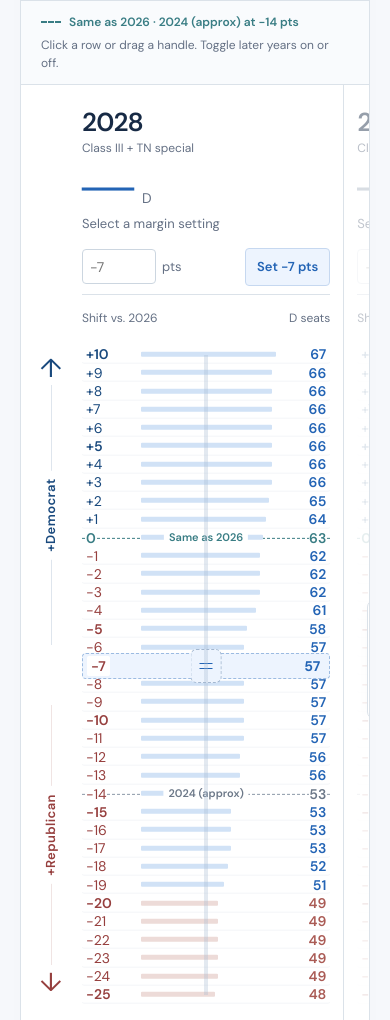
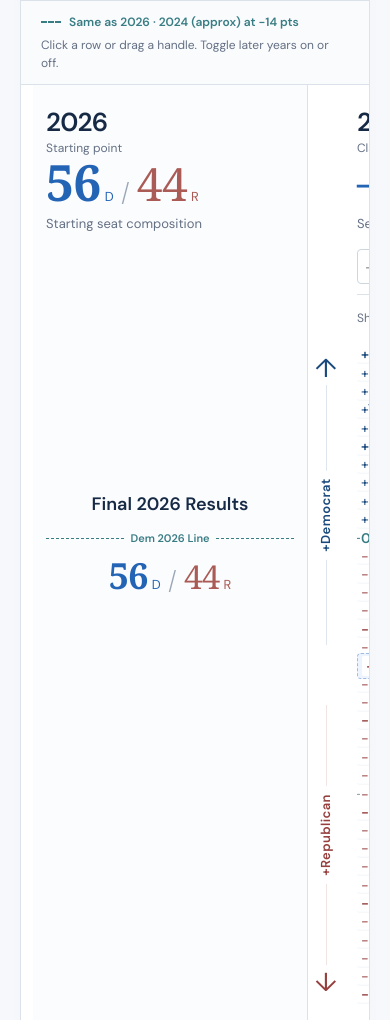
Before and after one commit to etotheipi/midterms_2026_dem_durability_viz, a website with bundled scripts: page docs/index.html in a window 390 px wide. Shown: the part 1148-2168 px from the top of the page. Built offline with nearby package versions, Linux system fonts and the light colour scheme; a web font is replaced by a local one.

Commit message:
Add 2026 reference column and balance party seat totals

```diff
--- a/docs/app.js
+++ b/docs/app.js
@@ -1,4 +1,4 @@
-import {YEARS, SCALES, DEFAULT_ENABLED_YEARS, APPROX_2024_SHIFT, election, scenario, majorityLabel} from './model.js';
+import {YEARS, SCALES, DEFAULT_ENABLED_YEARS, APPROX_2024_SHIFT, countSeats, election, scenario, majorityLabel} from './model.js';
 
 const $ = id => document.getElementById(id);
 let data;
@@ -70,6 +70,16 @@ function readURL() {
   $('tennessee-special').checked = tennesseeSpecial;
 }
 
+function renderPartyTotals(result, extraClass = '') {
+  const emphasis = party => !result ? '' : result[party] > 50 ? 'is-majority' : result[party] < 50 ? 'is-minority' : '';
+  return `<div class="panel-total ${extraClass}" role="group" aria-label="${result ? `${result.D} Democratic caucus seats, ${result.R} Republican seats${result.T ? `, ${result.T} tied` : ''}` : 'Seat totals not selected'}">
+    <span class="party-total party-total-d ${emphasis('D')}"><span class="d-total">${result ? result.D : '—'}</span><small>D</small></span>
+    <span class="total-separator" aria-hidden="true">/</span>
+    <span class="party-total party-total-r ${emphasis('R')}"><span class="r-total">${result ? result.R : '—'}</span><small>R</small></span>
+    ${result?.T ? `<small class="tied-total">+ ${result.T} tied</small>` : ''}
+  </div>`;
+}
+
 function renderPanel(panel, index) {
   const scale = SCALES[mode];
   const result = panel.result;
@@ -100,13 +110,32 @@ function renderPanel(panel, index) {
   return `<article class="election-panel ${panel.active ? '' : 'locked'} ${panel.enabled ? '' : 'omitted'}" aria-labelledby="year-${panel.year}">
     <div class="panel-top">
     <div class="panel-year"><div class="panel-year-title"><h3 id="year-${panel.year}">${panel.year}</h3><span class="class-label">Class ${{2028:'III',2030:'I',2032:'II'}[panel.year]}${panel.year === 2028 && tennesseeSpecial ? ' + TN special' : ''}</span></div>${index > 0 ? `<button type="button" class="year-toggle" role="switch" aria-checked="${panel.enabled}" aria-label="Include ${panel.year} election" data-year-toggle="${index}"><span class="switch-track" aria-hidden="true"><i></i></span><span>${panel.enabled ? 'On' : 'Off'}</span></button>` : ''}</div>
-    <div class="panel-total"><span class="d-total">${result ? result.D : '—'}</span><small>D</small><span class="r-total">${result ? result.R+' R' : ''}</span>${result?.T ? `<small>+ ${result.T} tied</small>` : ''}</div>
+    ${renderPartyTotals(result)}
     <div class="panel-status ${result?.D >= 51 ? 'has-majority' : result?.R >= 51 ? 'has-republican' : ''}">${result ? majorityLabel(result) : !panel.enabled ? 'Excluded from this scenario' : panel.active ? 'Select a margin setting' : !previousEnabled ? `Turn on ${YEARS[index-1]} first` : `Set ${YEARS[index-1]} to unlock`}</div>
     <div class="panel-input"><label class="input-wrap"><span class="sr-only">${panel.year} D-minus-R margin setting ${mode === 'additive' ? 'in points relative to 2026' : 'in percent of the state shift'}</span><input type="number" inputmode="numeric" min="${scale.min}" max="${scale.max}" step="1" value="${panel.selected ? setting : ''}" placeholder="${scale.suggested[index]}" data-number="${index}" ${panel.active ? '' : 'disabled'}><span>${mode === 'additive' ? 'pts' : '%'}</span></label>${panel.selected ? `<span class="selected-label">${formatSetting(setting)} selected</span>` : `<button class="choose-button" data-choose="${index}" ${panel.active ? '' : 'disabled'}>Set ${formatSetting(scale.suggested[index])}</button>`}</div>
     <div class="axis-heading"><span>${mode === 'additive' ? 'Shift vs. 2026' : 'Interpolation level'}</span><span>D seats</span></div>
     </div>
     <div class="chart-body"><div class="row-field">${rows.join('')}${panel.active ? `<div class="slider-rail" data-slider="${index}" role="slider" tabindex="0" aria-label="${panel.year} vote-margin setting" aria-orientation="vertical" aria-valuemin="${scale.min}" aria-valuemax="${scale.max}" aria-valuenow="${setting}" aria-valuetext="${panel.selected ? formatSetting(setting) : 'Not selected. Press Enter to use '+formatSetting(setting)}"></div>` : ''}${marker}</div>${panel.active ? '' : `<div class="locked-overlay ${panel.enabled ? '' : 'off-overlay'}">${blockedMessage}</div>`}</div>
     <div class="panel-foot">${foot}</div>
+  </article>`;
+}
+
+function renderBaseline() {
+  const totals = countSeats(data.seats);
+  const baseline = SCALES[mode].baseline;
+  return `<article class="election-panel baseline-panel" aria-labelledby="year-2026">
+    <div class="panel-top">
+      <div class="panel-year"><div class="panel-year-title"><h3 id="year-2026">2026</h3><span class="class-label">Starting point</span></div></div>
+      ${renderPartyTotals(totals)}
+      <div class="panel-status">Starting seat composition</div>
+    </div>
+    <div class="chart-body"><div class="row-field">
+      <div class="baseline-waterline waterline-2026" style="top:${percentY(baseline)}%" data-baseline-value="${baseline}">
+        <div class="baseline-results-heading">Final 2026 Results</div>
+        <span class="waterline-label">Dem 2026 Line</span>
+        ${renderPartyTotals(totals, 'baseline-result-pair')}
+      </div>
+    </div></div>
   </article>`;
 }
 
@@ -176,7 +205,7 @@ function render() {
   $('example').textContent = 'Example: '+examples.map(v => mode === 'additive' ? signed(v) : v+'%').join(' / ');
   document.querySelector('.chart-heading>span:first-child').innerHTML = `<span class="key-line"></span>${mode === 'additive' ? 'Same as 2026 · 2024 (approx) at −14 pts' : 'Same as 2026 at 100% · Same as 2024 at 0%'}`;
   $('waterline-note').hidden = mode !== 'additive';
-  $('timeline').innerHTML = directionColumn()+panels.map(renderPanel).join('');
+  $('timeline').innerHTML = renderBaseline()+directionColumn()+panels.map(renderPanel).join('');
   [...$('audit-year').options].forEach(option => {option.disabled = !panels.find(p => p.year === Number(option.value)).enabled;});
   if ($('audit-year').selectedOptions[0].disabled) $('audit-year').value = '2028';
   renderSummary();
--- a/docs/styles.css
+++ b/docs/styles.css
@@ -12,16 +12,22 @@
 .toast{visibility:hidden}.toast.visible{visibility:visible}
 .toast{display:none}.toast.visible{display:block}
 
-/* Shared header height keeps all three scales and the direction key aligned. */
+/* Shared header height keeps the baseline, scenario scales and direction key aligned. */
 :root{--shift-blue:#19497d;--shift-red:#963f3e;--panel-header-height:224px}
 .intro-copy p strong{font-weight:600;color:var(--ink)}
-.timeline{grid-template-columns:36px repeat(3,minmax(0,1fr));min-width:826px}
+.timeline{grid-template-columns:minmax(0,1fr) 36px repeat(3,minmax(0,1fr));min-width:1100px}
 .panel-top{height:var(--panel-header-height);display:grid;grid-template-rows:48px 57px 26px 54px 39px}
 .panel-top .panel-year{margin:0;align-items:flex-start}
 .panel-year-title{display:flex;flex-direction:column;gap:5px}
 .panel-year-title .class-label{line-height:17px;white-space:nowrap}
 .panel-top .panel-input{margin:0;min-height:0}
 .panel-top .axis-heading{margin:0;padding-top:9px;align-items:center}
+.baseline-panel{background:#fbfcfe}
+.baseline-waterline{position:absolute;left:0;right:0;height:18px;transform:translateY(-50%);font-size:14px;line-height:1;font-variant-numeric:tabular-nums;color:var(--teal)}
+.baseline-waterline:before{content:'';position:absolute;top:50%;left:0;right:0;border-top:1.5px dashed var(--teal)}
+.baseline-waterline .waterline-label{background:#fbfcfe}
+.baseline-results-heading{position:absolute;left:0;right:0;bottom:calc(50% + 20px);text-align:center;font-size:18px;line-height:1.4;font-weight:550;color:var(--ink)}
+.baseline-waterline .baseline-result-pair{position:absolute;top:calc(50% + 20px);left:0;right:0;justify-content:center}
 .year-toggle{display:inline-flex;align-items:center;gap:7px;padding:4px 0 4px 6px;background:transparent;font-size:13px;font-weight:550;color:var(--ink);min-height:34px}
 .switch-track{width:34px;height:20px;border:1px solid #bbc6d3;border-radius:12px;background:#d5dce6;padding:2px;display:block}
 .switch-track i{display:block;width:14px;height:14px;border-radius:50%;background:white;box-shadow:0 1px 3px #172a4520}
@@ -54,8 +60,23 @@
 .summary-seat-number{display:flex;flex-wrap:wrap;gap:6px 16px;align-items:baseline}
 .summary-seat-number>span{white-space:nowrap}
 .summary-seat-number .summary-seat-r{color:var(--red)}
+.panel-total{gap:7px;align-items:baseline;min-width:0}
+.party-total{--seat-size:48px;display:inline-flex;align-items:baseline;gap:4px;white-space:nowrap}
+.party-total.is-majority{--seat-size:50px}
+.party-total.is-minority{--seat-size:46px}
+.party-total-d{color:var(--blue)}
+.party-total-r{color:var(--red)}
+.panel-total .d-total,.panel-total .r-total{font:400 var(--seat-size)/1 var(--serif);letter-spacing:-.6px;color:inherit}
+.panel-total .is-majority .d-total,.panel-total .is-majority .r-total{font-weight:600}
+.panel-total .party-total small{font-size:13px;line-height:1;color:inherit}
+.panel-total .total-separator{font:400 25px/1 var(--serif);color:#9aa7b7;margin:0 1px}
+.panel-total .tied-total{font-size:12px;white-space:nowrap}
+.election-panel.locked .panel-total .d-total,.election-panel.locked .panel-total .r-total{color:inherit}
+.baseline-result-pair .party-total{--seat-size:34px}
+.baseline-result-pair .party-total.is-majority{--seat-size:36px}
+.baseline-result-pair .party-total.is-minority{--seat-size:33px}
 @media(max-width:760px){
-  .timeline{min-width:886px;grid-template-columns:36px repeat(3,minmax(0,1fr))}
+  .timeline{min-width:1160px;grid-template-columns:minmax(0,1fr) 36px repeat(3,minmax(0,1fr))}
   .waterline-note{padding:0 20px 16px}
   .summary-seat-number{column-gap:10px}
   .summary-seat-number small{display:inline}
--- a/scripts/browser-check.mjs
+++ b/scripts/browser-check.mjs
@@ -37,7 +37,7 @@ try {
   };
   const click=selector=>evaluate(`document.querySelector(${JSON.stringify(selector)}).click()`);
   const check=(expr,message)=>evaluate(expr).then(value=>assert.ok(value,message));
-  const seats=()=>evaluate(`[...document.querySelectorAll('.panel-total .d-total')].map(e=>e.textContent)`);
+  const seats=()=>evaluate(`[...document.querySelectorAll('.election-panel:not(.baseline-panel) .panel-total .d-total')].map(e=>e.textContent)`);
   const screenshot=async path=>{const r=await call('Page.captureScreenshot',{format:'png',captureBeyondViewport:true});await writeFile(path,Buffer.from(r.data,'base64'));};
   await call('Runtime.enable');await call('Page.enable');
   await call('Emulation.setDeviceMetricsOverride',{width:1440,height:1200,deviceScaleFactor:1,mobile:false});
@@ -49,7 +49,7 @@ try {
   await check(`document.querySelectorAll('.seat-dots i').length===100`,'starting 100 seat graphic');
   await check(`document.querySelector('[data-year-toggle="1"]').getAttribute('aria-checked')==='true'`,'2030 defaults on');
   await check(`document.querySelector('[data-year-toggle="2"]').getAttribute('aria-checked')==='false'`,'2032 defaults off');
-  await check(`document.querySelectorAll('.waterline-2026 .waterline-label').length===3 && [...document.querySelectorAll('.waterline-2026 .waterline-label')].every(e=>e.textContent==='Same as 2026')`,'2026 waterline text');
+  await check(`document.querySelectorAll('.election-panel:not(.baseline-panel) .waterline-2026 .waterline-label').length===3 && [...document.querySelectorAll('.election-panel:not(.baseline-panel) .waterline-2026 .waterline-label')].every(e=>e.textContent==='Same as 2026')`,'scenario waterline text');
   await check(`[...document.querySelectorAll('.waterline-2024')].every(e=>e.dataset.value==='-14'&&e.textContent.includes('2024 (approx)'))`,'approximate 2024 line at minus 14');
   await check(`document.querySelectorAll('.direction-column').length===1`,'one shared direction key');
   await check(`document.querySelector('.intro-copy').textContent.includes('not a prediction engine')`,'intro explains the simplified model');
```
Also changed, not shown: dist/app.js, dist/styles.css.
